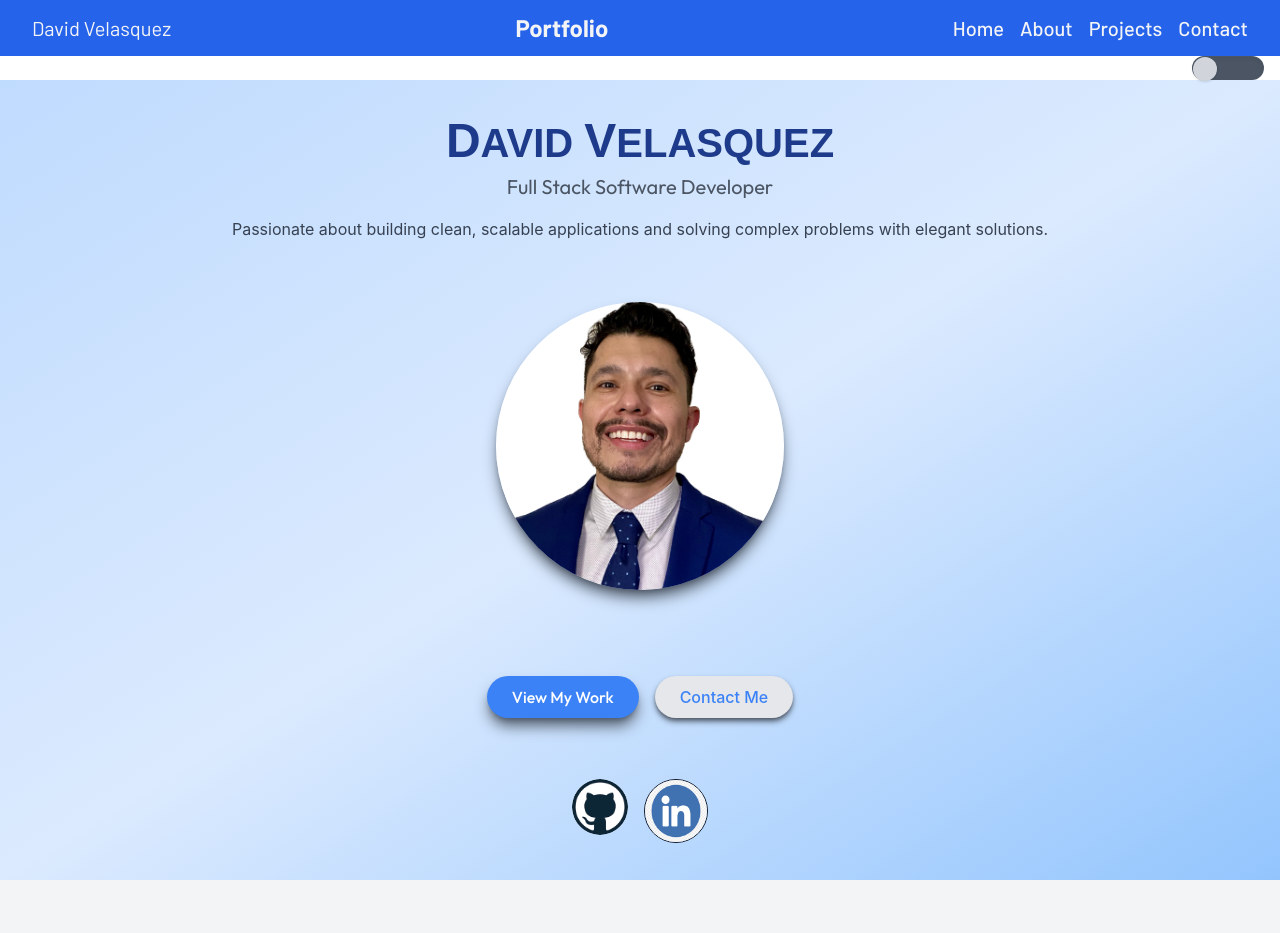
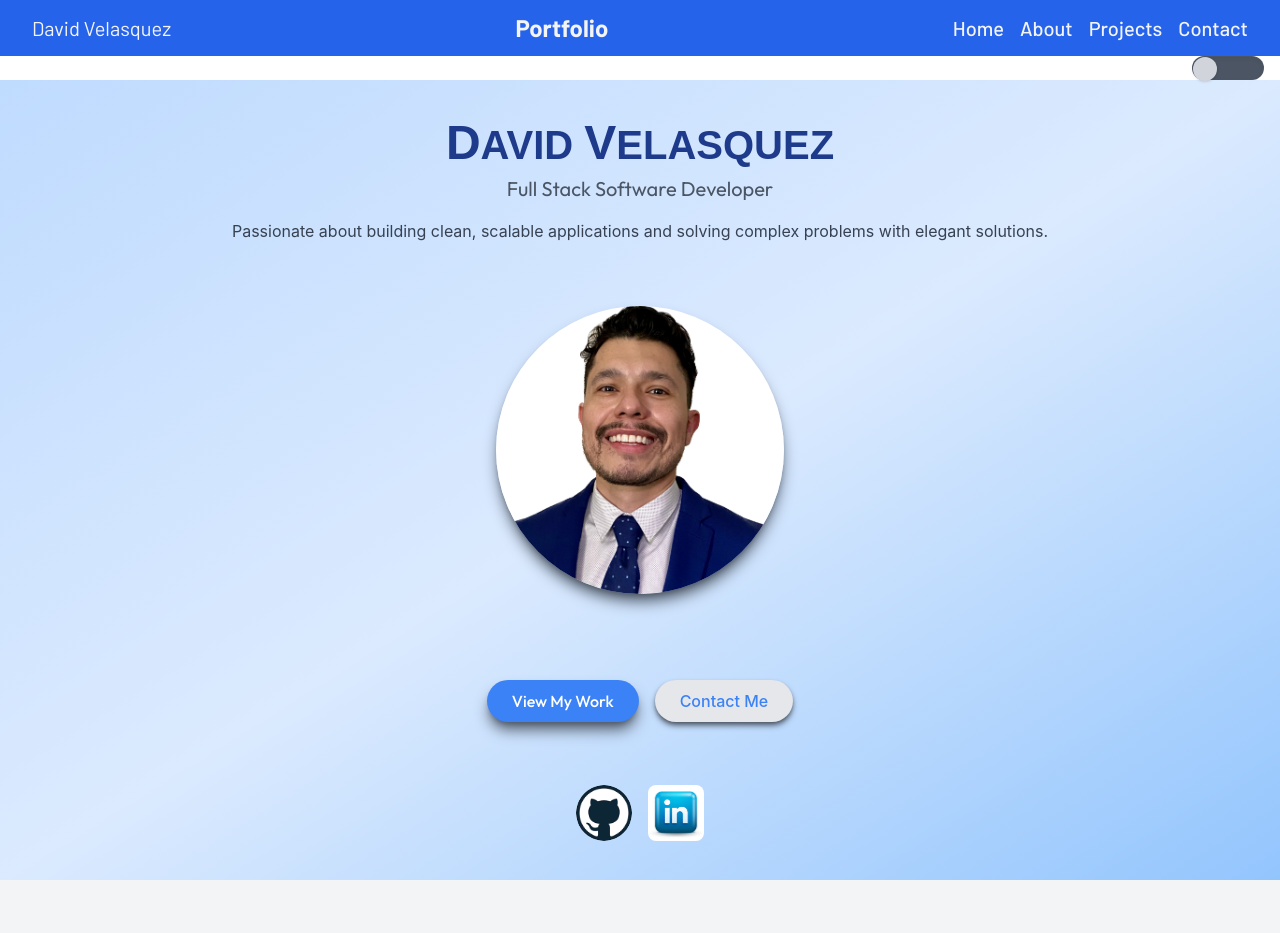
Before and after one commit to davidxv15/Portfolio-2, a React (Vite) app: page / in a window 1280 px wide. Shown: the top 933 px of the page. Built offline with nearby package versions, Linux system fonts and the light colour scheme; a web font is replaced by a local one.

Commit message:
linkedin logo edits

```diff
--- a/src/components/HeroSection.tsx
+++ b/src/components/HeroSection.tsx
@@ -32,7 +32,7 @@ const HeroSection: React.FC = () => {
           <img src="GitHubLogo.png" alt="GitHub" className="w-14 h-14 rounded-full" />
         </a>
         <a href="https://www.linkedin.com/in/david-velasquez-az/" target="_blank" rel="noopener noreferrer">
-          <img src="LinkedInLogo.png" alt="LinkedIn logo" className="w-16 h-16 rounded-full border border-gray-900" />
+          <img src="linkedin.jpg" alt="LinkedIn logo" className="w-14 h-14 object-cover rounded-lg" />
         </a>
       </div>
     </section>
```
